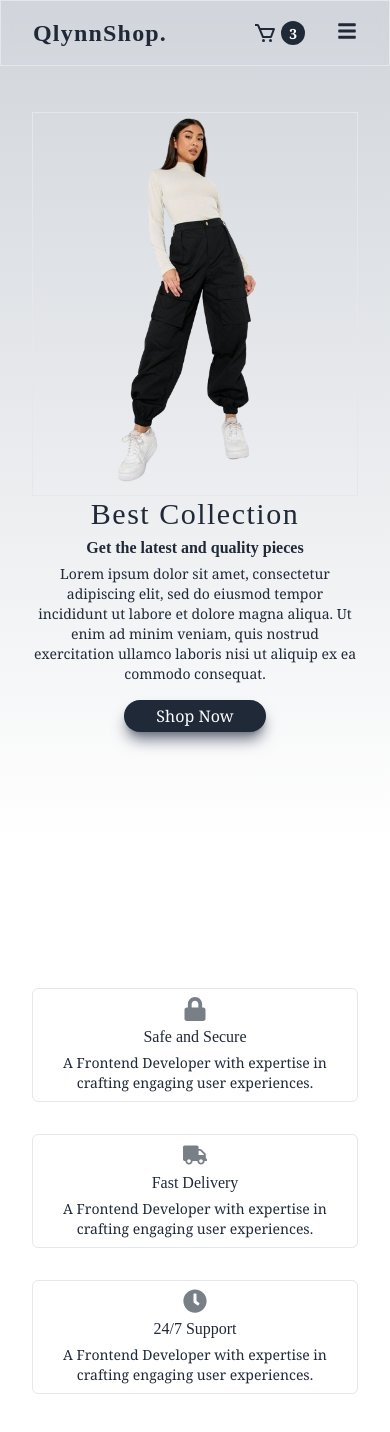
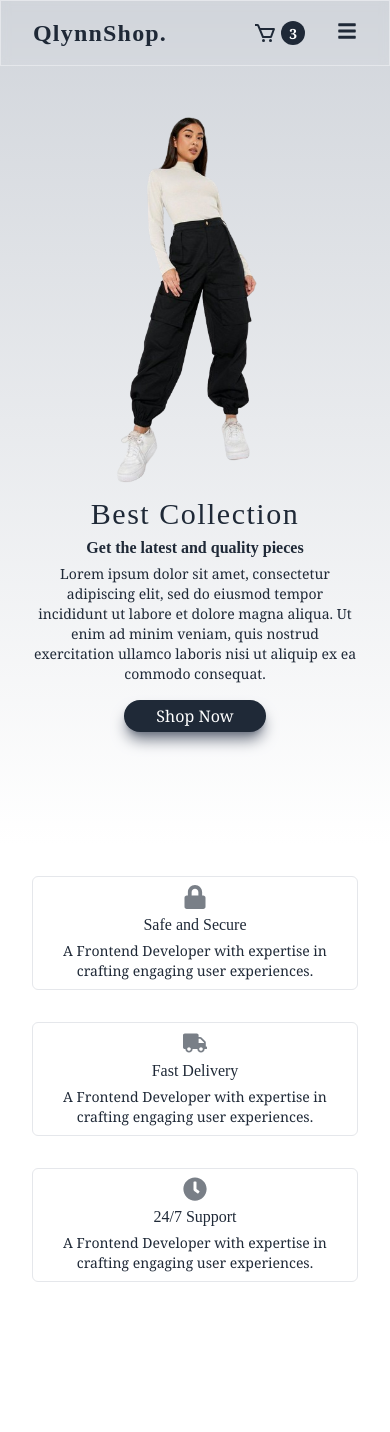
Before and after one commit to Jackline-ke/qlynnshop, a React (Create React App) app in the folder frontend/: page / in a window 390 px wide. Shown: the top 1432 px of the page. After the commit the page ends 1314 px from the top, so only its background shows below. Built offline with nearby package versions, Linux system fonts and the light colour scheme; the HTML template or start-up script is replaced by a standard one.

Commit message:
Edits on the padding

```diff
--- a/frontend/src/components/Hero.js
+++ b/frontend/src/components/Hero.js
@@ -3,9 +3,9 @@ import hero from '../assets/hero.png'
 
 const Hero = () => {
   return (
-    <div id='hero' className='home w-full h-screen flex items-center justify-center mb-12 lg:mb-6 bg-gradient-to-b from-gray-300 to-white lg:to-gray-100/50'>
+    <div id='hero' className='home w-full h-screen flex items-center justify-center lg:mb-6 bg-gradient-to-b from-gray-300 to-white lg:to-gray-100/50'>
       <div className='w-full lg:h-full text-gray-800 flex flex-col lg:flex-row justify-center items-center px-8 md:px-16 lg:px-32 '>
-        <div className='w-full h-96 lg:h-full border flex justify-center  lg:mt-32'>
+        <div className='w-full h-96 lg:h-full flex justify-center lg:mt-32'>
           <img src={hero} className='h-full object-cover' alt='hero'/>
         </div>
         <div className='text-center lg:py-0'>
--- a/frontend/src/components/Services.js
+++ b/frontend/src/components/Services.js
@@ -3,7 +3,7 @@ import { FaClock, FaTruck, FaLock } from 'react-icons/fa'
 
 const Services = () => {
   return (
-    <div  id="features" className='py-24 lg:py-12 w-full h-full font-serif flex flex-col justify-center items-center px-8 md:px-32'>
+    <div  id="features" className='py-8 lg:py-12 w-full h-full font-serif flex flex-col justify-center items-center px-8 md:px-32'>
       <div data-aos="fade-up" className='flex flex-col lg:flex-row gap-8'>
         <div className='border border-gray-200 rounded-md px-4 md:px-8 py-2 md:py-2 flex flex-col gap-1 items-center'>
           <FaLock className='text-2xl text-gray-800/60'/>
```
